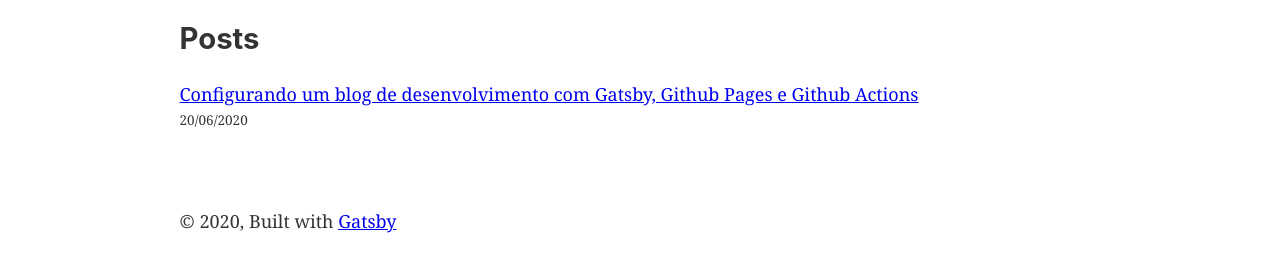
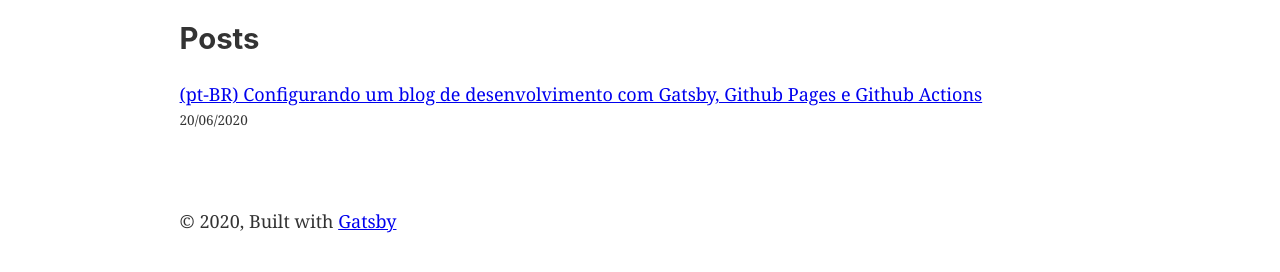
Before and after one commit to duzzifelipe/duzzifelipe.github.io, a Gatsby site: page / in a window 1280 px wide. Shown: the part 100-372 px from the top of the page. Built offline with nearby package versions, Linux system fonts and the light colour scheme; Gatsby itself is replaced by a stand-in of ours.

Commit message:
refactor: prefix post title with pt-BR

```diff
--- a/src/markdown-posts/2020-06-20-configurando-um-blog-de-desenvolvimento-com-gatsby.md
+++ b/src/markdown-posts/2020-06-20-configurando-um-blog-de-desenvolvimento-com-gatsby.md
@@ -1,6 +1,6 @@
 ---
 slug: configurando-um-blog-de-desenvolvimento-com-gatsby
-title: Configurando um blog de desenvolvimento com Gatsby, Github Pages e Github Actions
+title: (pt-BR) Configurando um blog de desenvolvimento com Gatsby, Github Pages e Github Actions
 date: 2020-06-20
 ---
 
```
